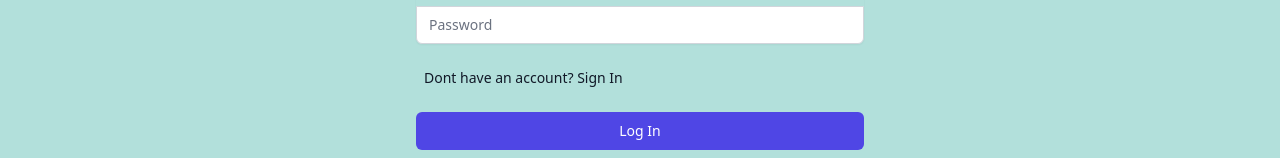
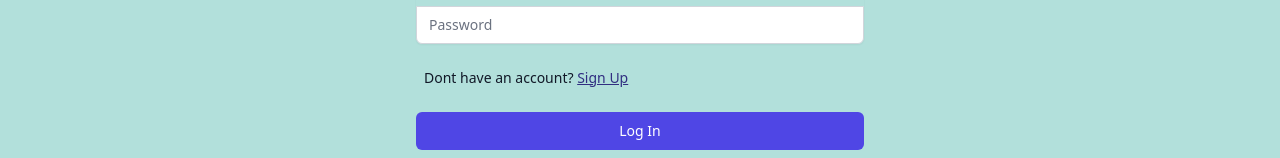
Before and after one commit to dshreejal/React-BlogSite, a React (Vite) app: page /login in a window 1280 px wide. Shown: the part 365-523 px from the top of the page. Built offline with nearby package versions, Linux system fonts and the light colour scheme; no server answers.

Commit message:
navigate user to SignUp page if user doesnot have an account

```diff
--- a/src/pages/Login.jsx
+++ b/src/pages/Login.jsx
@@ -1,7 +1,7 @@
 import React, { useContext, useState } from 'react'
 import UserContext from '../context/users/UserContext'
 import { useMutation } from "@tanstack/react-query"
-import { useNavigate } from 'react-router-dom'
+import { NavLink, useNavigate } from 'react-router-dom'
 const Login = () => {
     const context = useContext(UserContext);
     const { Login } = context;
@@ -66,7 +66,7 @@ const Login = () => {
                             <div className="flex items-center justify-between">
                                 <div className="flex items-center">
                                     <label className="ml-2 block text-sm text-gray-900">
-                                        Dont have an account? Sign In
+                                        Dont have an account? <NavLink to='/signup' className='text-indigo-900 underline'>Sign Up</NavLink>
                                     </label>
                                 </div>
                             </div>
```
